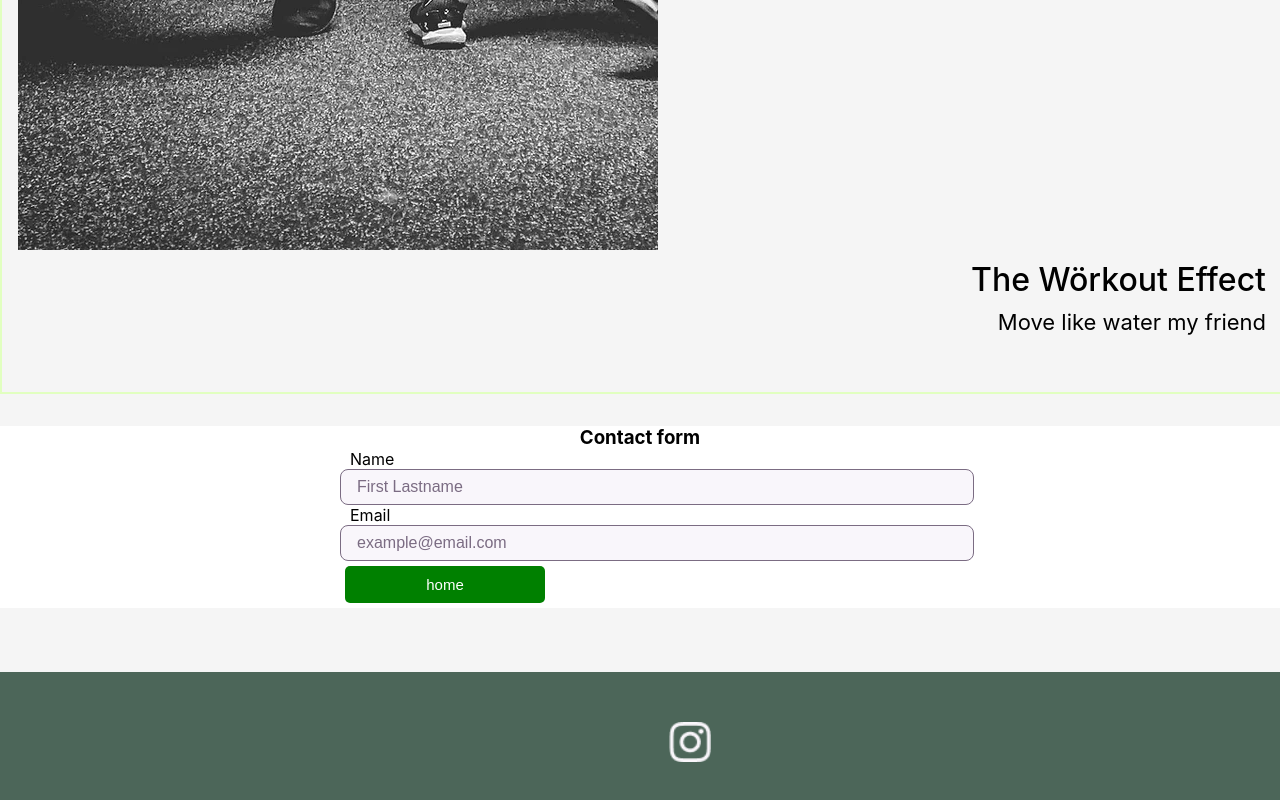
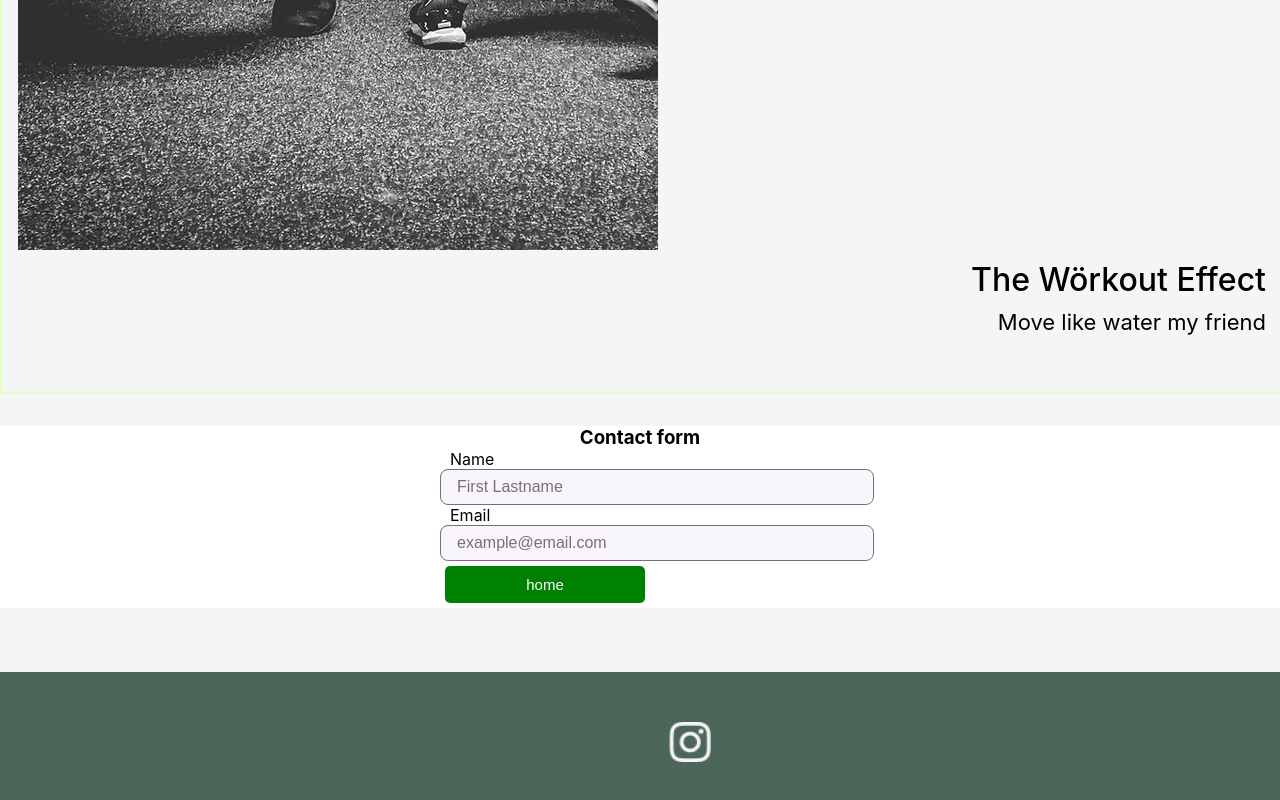
Before and after one commit to EvaSjoholm/project-W-frontend, a React (Create React App) app: page /Contact in a window 1280 px wide. Shown: the part 886-1686 px from the top of the page. Built offline with nearby package versions, Linux system fonts and the light colour scheme.

Commit message:
design fix

```diff
--- a/src/components/ContactForm/ContactForm.css
+++ b/src/components/ContactForm/ContactForm.css
@@ -5,7 +5,7 @@
 }
 
 .contactform {
-    width: 100%;
+    width: 70%;
     background-color: var(--primary-color);
     margin: 32px auto 64px auto;
 }
@@ -169,7 +169,7 @@
   @media (min-width: 641px) {
     .contactform {
         width: 70%;
-        max-width: 600px;
+        max-width: 400px;
         margin: 32px auto 64px auto;
     }
 
@@ -189,7 +189,7 @@
   @media (min-width: 1025px) {
     .contactform {
         width: 70%;
-        max-width: 600px;
+        max-width: 400px;
         margin: 32px auto 64px auto;
     }
 
--- a/src/components/Navbar/Navbar.css
+++ b/src/components/Navbar/Navbar.css
@@ -44,6 +44,7 @@
     display: flex;
     align-items: center;
     padding: .25rem;
+    border-radius: 10px;
   }
 
   .nav li.active {
--- a/src/index.css
+++ b/src/index.css
@@ -151,7 +151,7 @@ border-radius: 30px;
 
 .btn {
   display: inline-block;
-  background: #a7b7abfc;
+  background-color: var(--secondary-color-1);
   color: #fff;
   border: none;
   padding: 10px 10px;
```
